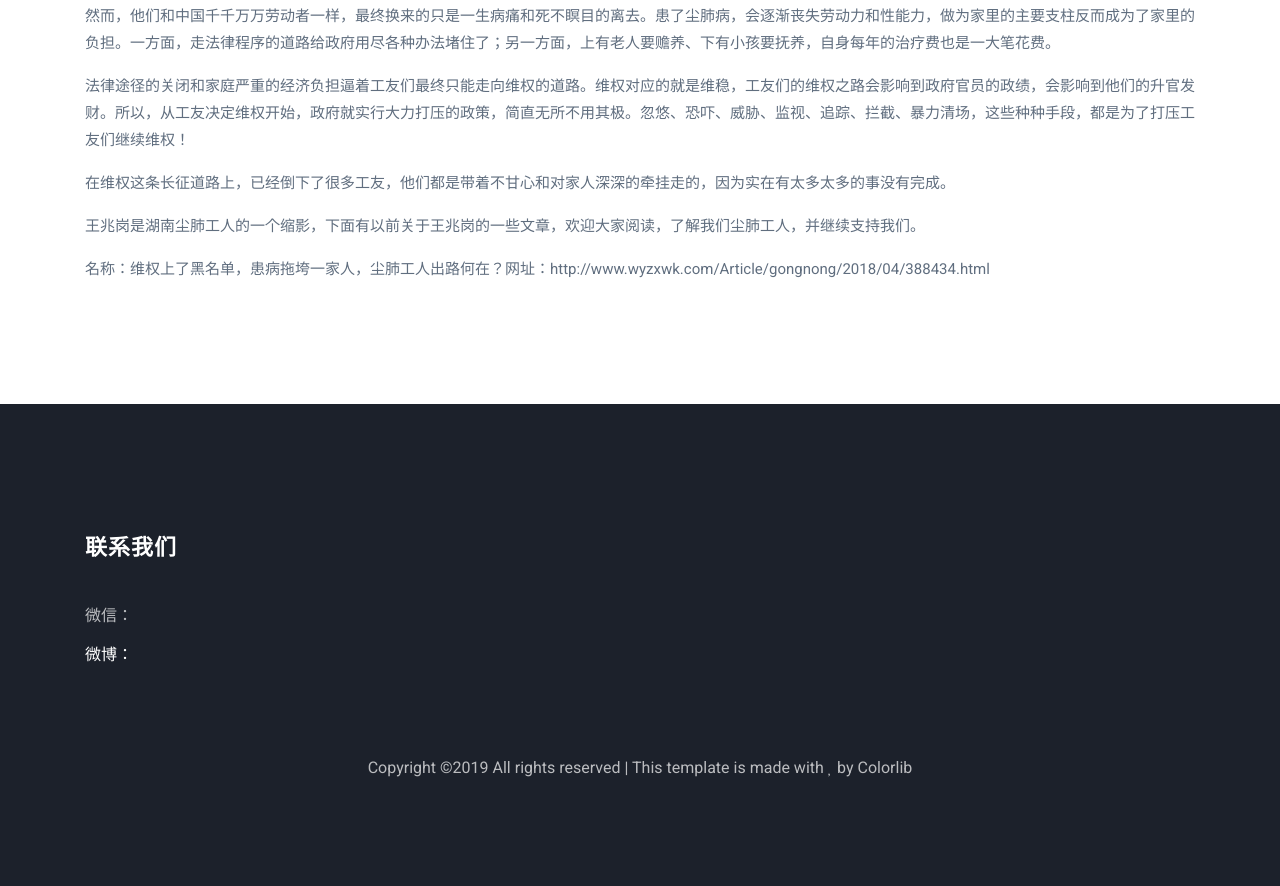
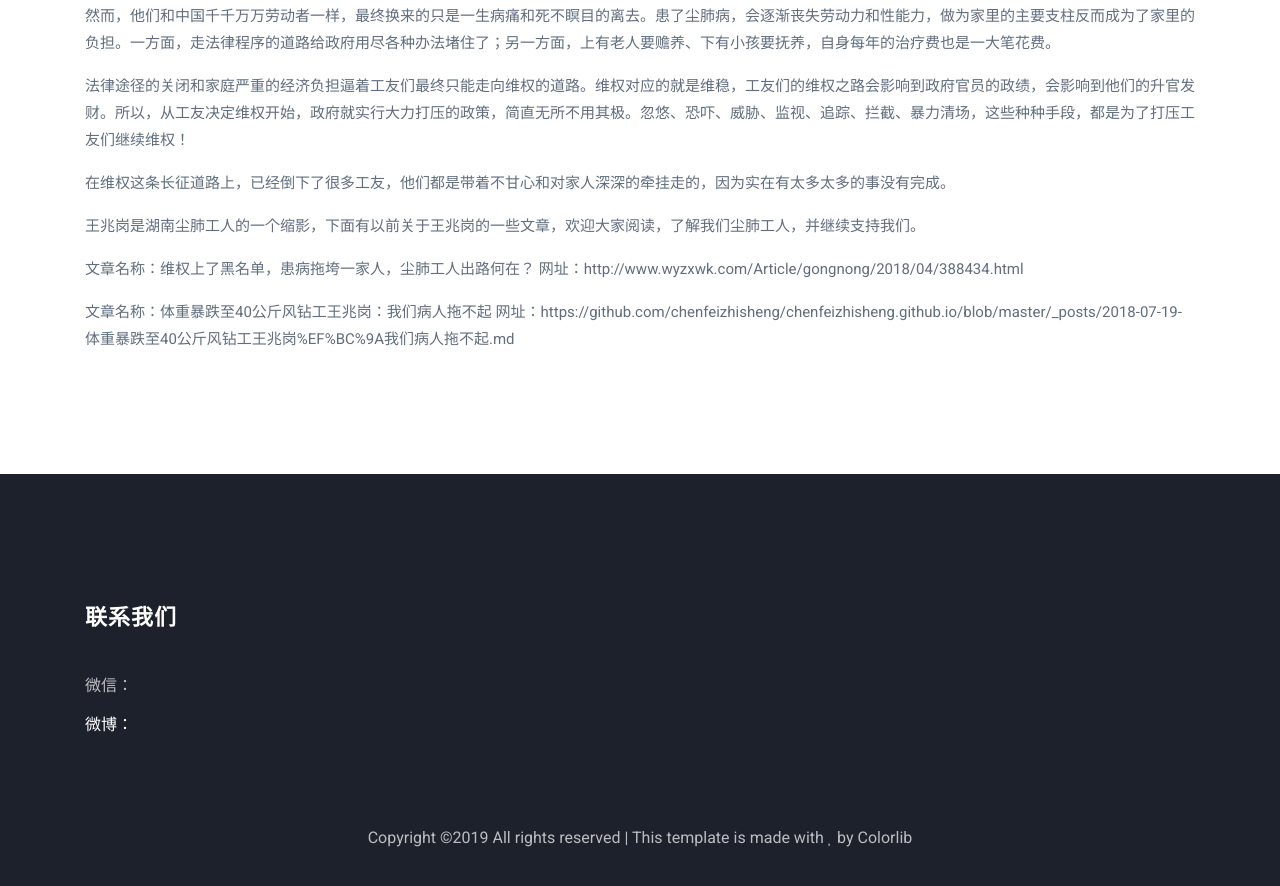
Before and after one commit to chenfeizhisheng/chenfeizhisheng.github.io, a Jekyll site: the page built from _posts/2019-03-13-带着逝去工友的牵挂，我们必须维权到底！.md, in a window 1280 px wide and 900 px high, scrolled down 1386 px. Shown: the top 886 px of the window. Built offline with Jekyll 4.4.1, drawn with Linux system fonts in a browser that asks for light colours; some web fonts are replaced; comment, search, counter and statistics services are not loaded.

Commit message:
Update 2019-03-13-带着逝去工友的牵挂，我们必须维权到底！.md

```diff
--- a/_posts/2019-03-13-带着逝去工友的牵挂，我们必须维权到底！.md
+++ b/_posts/2019-03-13-带着逝去工友的牵挂，我们必须维权到底！.md
@@ -28,4 +28,6 @@ excerpt_separator: <!--more-->
 
 王兆岗是湖南尘肺工人的一个缩影，下面有以前关于王兆岗的一些文章，欢迎大家阅读，了解我们尘肺工人，并继续支持我们。
 
-名称：维权上了黑名单，患病拖垮一家人，尘肺工人出路何在？网址：http://www.wyzxwk.com/Article/gongnong/2018/04/388434.html
+文章名称：维权上了黑名单，患病拖垮一家人，尘肺工人出路何在？ 网址：http://www.wyzxwk.com/Article/gongnong/2018/04/388434.html
+
+文章名称：体重暴跌至40公斤风钻工王兆岗：我们病人拖不起 网址：https://github.com/chenfeizhisheng/chenfeizhisheng.github.io/blob/master/_posts/2018-07-19-体重暴跌至40公斤风钻工王兆岗%EF%BC%9A我们病人拖不起.md
```
